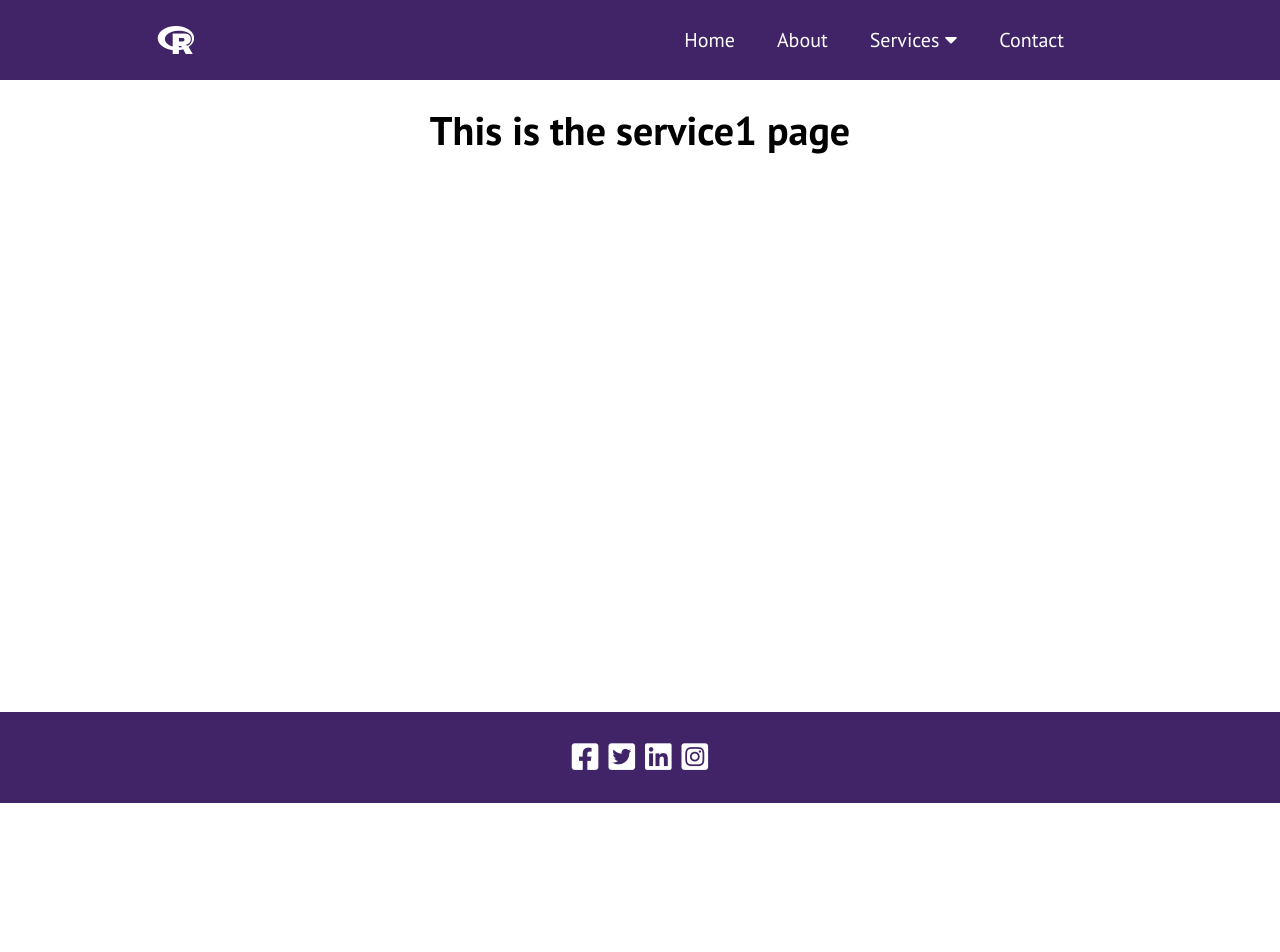
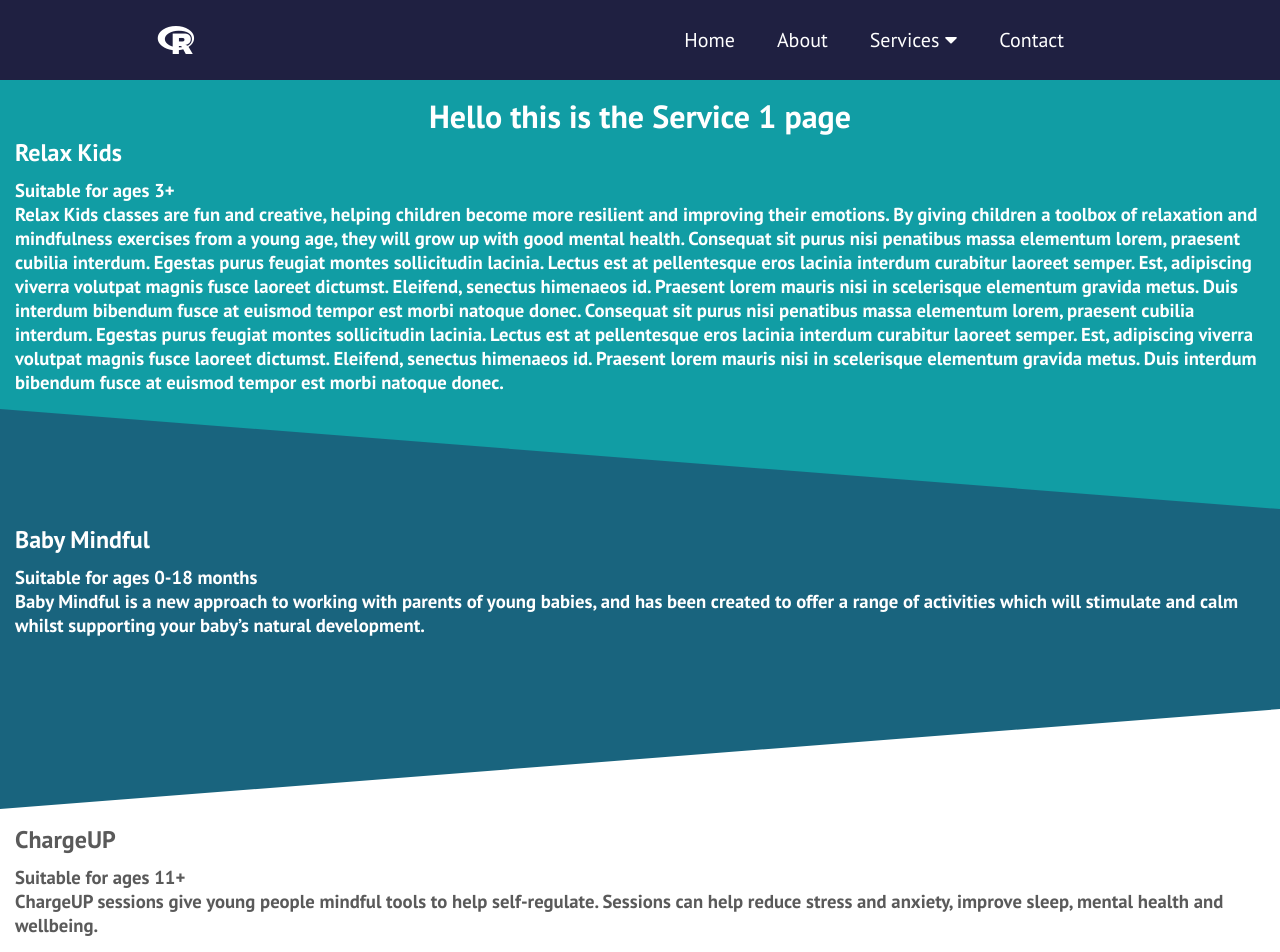
Before and after one commit to StevieV1903/relax_website, a React (Create React App) app: page /service-1 in a window 1280 px wide. Shown: the top 952 px of the page. Before the commit the page ends 803 px from the top, so only its background shows below. Built offline with nearby package versions, Linux system fonts and the light colour scheme; a web font is replaced by a local one.

Commit message:
added content and design to service 1 page

```diff
--- a/src/App.css
+++ b/src/App.css
@@ -8,6 +8,55 @@
   padding: 0;
   font-family: 'PT Sans', sans-serif;
 }
+
+/* Blue Container */
+.green-content {
+  height: auto;
+  background:#119DA4;
+  position:relative;
+  color: white;
+  padding: 15px;
+}
+
+/* Blue Diagonal */
+.sapphire-diagonal{
+   width: 0;
+   height:0;
+   border-top: 100px solid #119DA4;
+   border-left: 100vw solid transparent;
+}
+
+/* Green Container */
+.sapphire-content{
+  height:400px;
+  background:#19647E;
+  overflow:hidden;
+  position:relative;
+}
+.sapphire-text{
+  height: auto;
+  color: white;
+  padding: 15px;
+}
+
+.white-diagonal{
+   width: 0;
+   height:0;
+   position:absolute;
+   bottom:0px;
+   border-bottom: 100px solid white;
+   border-left: 100vw solid transparent;
+}
+
+/* Green Container */
+.white-content{
+  height:200px;
+  background:white;
+  overflow:hidden;
+  color: #5a5a5a;
+  padding: 15px;
+}
+
 .divider {
   border-top: 4px solid #bbb;
   border-radius: 5px;
@@ -25,8 +74,6 @@
 .home {
   font-size: 20px;
   line-height: 2.0;
-  /* min-height: 79vh; */
-  /* text-align: justify; */
 }
 
 .home-link {
@@ -68,7 +115,7 @@
 /* The hero image */
 .hero-image {
 /* Use "linear-gradient" to add a darken background effect to the image (photographer.jpg) */
-background-image: linear-gradient(rgba(0, 0, 0, 0.5), rgba(0, 0, 0, 0.5)), url("./assets/homeHero.jpg");
+background-image: linear-gradient(rgba(0, 0, 0, 0.3), rgba(0, 0, 0, 0.3)), url("./assets/homeHero.jpg");
 
 /* Set specific height */
 height: 80vh;
@@ -112,7 +159,7 @@ p {
 }
 figure > .fig__media {
   width: 350px;
-  /* border: 1px solid black; */
+  border: 1px solid black;
   border-radius: 4px;
   opacity: 0.8;
 }
@@ -136,6 +183,7 @@ figure > .image-caption-text {
   width: 100%;
   color: white;
   padding: 5px 10px;
+  font-size: 16px;
 }
 
 blockquote{
--- a/src/components/Footer.css
+++ b/src/components/Footer.css
@@ -1,6 +1,6 @@
 .footer-container{
     /* border: solid 1px black; */
-    background: #412468;
+    background: #1F2041;
     height: auto;
     /* display: flex; */
     justify-content: center;
--- a/src/components/Navbar.css
+++ b/src/components/Navbar.css
@@ -1,5 +1,5 @@
 .navbar {
-    background: #412468;
+    background: #1F2041;
     height: 80px;
     display: flex;
     justify-content: center;
--- a/src/components/pages/About.js
+++ b/src/components/pages/About.js
@@ -7,7 +7,7 @@ const About = () => {
     return(
         <div className="about">
         {/* <h1 className="about-title">Relax East Lothian</h1> */}
-        <h2>ABOUT Relax East Lothian</h2>
+        <h2>Relax East Lothian</h2>
         <hr class="divider"></hr>
         <p>Lectus habitant pellentesque ultrices arcu vehicula arcu vestibulum. Porttitor primis duis dignissim pharetra potenti cras leo porttitor fames phasellus. Dictum ultrices vel nam ut nascetur condimentum habitant magna adipiscing cubilia laoreet eros. </p>
 
--- a/src/components/pages/Service1.js
+++ b/src/components/pages/Service1.js
@@ -4,9 +4,38 @@ import '../../App.css';
 const Service1 = () => {
 
     return(
-        <div className="service1">
+<>
+        <div className="green-content">
+            <h1>Hello this is the Service 1 page</h1>
+            <h2>Relax Kids</h2>
+            <h3>Suitable for ages 3+</h3>
+            <h3>Relax Kids classes are fun and creative, helping children become  more resilient and improving their emotions. By giving children a toolbox of relaxation and mindfulness exercises from a young age, they will grow up with good mental health. Consequat sit purus nisi penatibus massa elementum lorem, praesent cubilia interdum. Egestas purus feugiat montes sollicitudin lacinia. Lectus est at pellentesque eros lacinia interdum curabitur laoreet semper. Est, adipiscing viverra volutpat magnis fusce laoreet dictumst. Eleifend, senectus himenaeos id. Praesent lorem mauris nisi in scelerisque elementum gravida metus. Duis interdum bibendum fusce at euismod tempor est morbi natoque donec. Consequat sit purus nisi penatibus massa elementum lorem, praesent cubilia interdum. Egestas purus feugiat montes sollicitudin lacinia. Lectus est at pellentesque eros lacinia interdum curabitur laoreet semper. Est, adipiscing viverra volutpat magnis fusce laoreet dictumst. Eleifend, senectus himenaeos id. Praesent lorem mauris nisi in scelerisque elementum gravida metus. Duis interdum bibendum fusce at euismod tempor est morbi natoque donec.
+        </h3>
+        </div>
+
+        <div className="sapphire-content">
+            <div className="sapphire-diagonal">
+            </div>
+            <div className="sapphire-text">
+            <h2>Baby Mindful</h2>
+            <h3>Suitable for ages 0-18 months</h3>
+            <h3>Baby Mindful is a new approach to working with parents of young babies, and has been created to offer a range of activities which will stimulate and calm whilst supporting your baby’s natural development.</h3>
+            </div>
+            <div className="white-diagonal">
+            </div>
+        </div>
+
+        <div className="white-content">
+            <h2>ChargeUP</h2>
+            <h3>Suitable for ages 11+</h3>
+            <h3>ChargeUP sessions give young people mindful tools to help self-regulate. Sessions can help reduce stress and anxiety, improve sleep, mental health and wellbeing.</h3>
+        </div>
+
+
+        {/* <div className="service1">
         <h1 className="service-one-title">This is the service1 page</h1>
-        </div>
+        </div> */}
+</>
     )
 
 };
```
